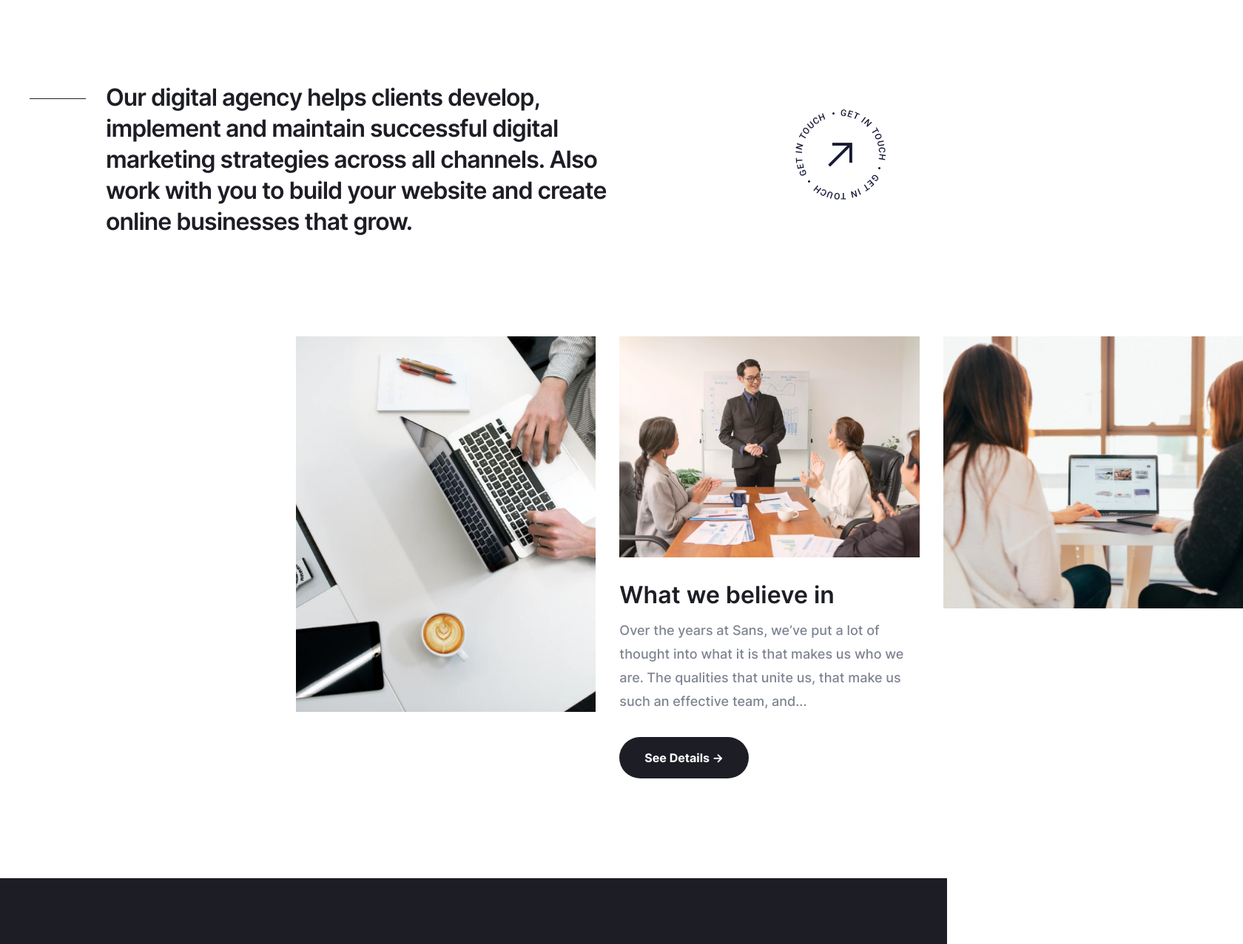
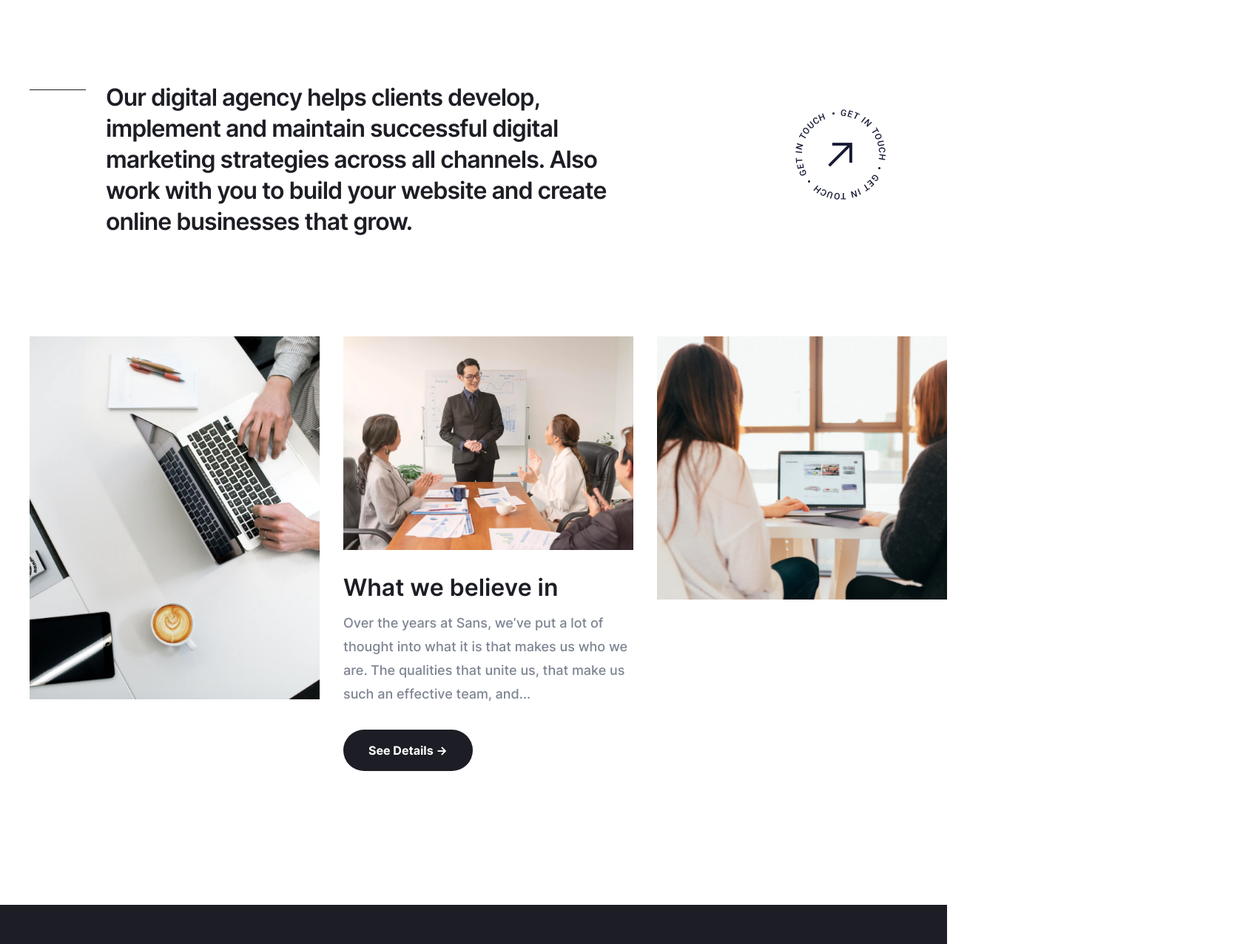
Before and after one commit to Nless1/coca, a website built with Vite: page src/about.html in a window 1280 px wide. Shown: the part 463-1740 px from the top of the page at 74% size, 1680 px wide, since content can reach past the window. Built offline with nearby package versions, Linux system fonts and the light colour scheme.

Commit message:
About:hero added mobile adaptive

```diff
--- a/src/html/components/about/hero.html
+++ b/src/html/components/about/hero.html
@@ -11,12 +11,15 @@
       </p>
     </div>
     <div class="hero__right">
-      <div class="hero__img">
-        <img class="img-light-theme" src="./assets/icons/Linked Path dark.png" alt="">
-        <img class="img-dark-theme" src="./assets/icons/Linked Path light.png" alt="">
-      </div>
+      <a class="hero__link" href="/coca/contact.html#get-started">
+        <div class="hero__img">
+          <img class="img-light-theme" src="./assets/icons/Linked Path dark.png" alt="">
+          <img class="img-dark-theme" src="./assets/icons/Linked Path light.png" alt="">
+        </div>
+      </a>
     </div>
   </div>
+  <div class="container hero__container">
     <div class="hero__inner">
       <ul class="hero__list">
         <li class="hero__item">
@@ -33,4 +36,5 @@
         </li>
       </ul>
     </div>
+  </div>
 </section>
--- a/src/scss/components/about/hero.scss
+++ b/src/scss/components/about/hero.scss
@@ -59,8 +59,12 @@ body[data-theme='light'] .img-dark-theme {
   &__subtitle {
     margin-bottom: 69px;
 
+    @include mini-desktop{
+      justify-content: center;
+    }
+
     &::before{
-      transform: translateY(-83px)
+      transform: translateY(-95px)
     }
   }
 
@@ -74,23 +78,50 @@ body[data-theme='light'] .img-dark-theme {
       top: -135px;
       left: -58px;
       max-width: none;
+
+      @include mini-desktop{
+        top: -91px;
+        left: -13px;
+      }
     }
   }
 
+  &__container{
+    height: 634px;
+  }
+
   &__inner{
-    position: relative;
-    left: 400px;
-    max-width: 1574px;
+    position: absolute;
+
+    @include tablet{
+      position: static;
+    }
   }
 
   &__list{
     display: flex;
     gap: 32px;
+
+    @include small-tablet{
+      justify-content: center;
+    }
   }
 
   &__item{
     width: 100%;
     max-width: 502px;
+  }
+
+  &__item:first-child{
+    @include small-tablet{
+    display: none;
+    }
+  }
+
+  &__item:last-child{
+    @include tablet{
+    display: none;
+    }
   }
 
   &__item-title{
```
